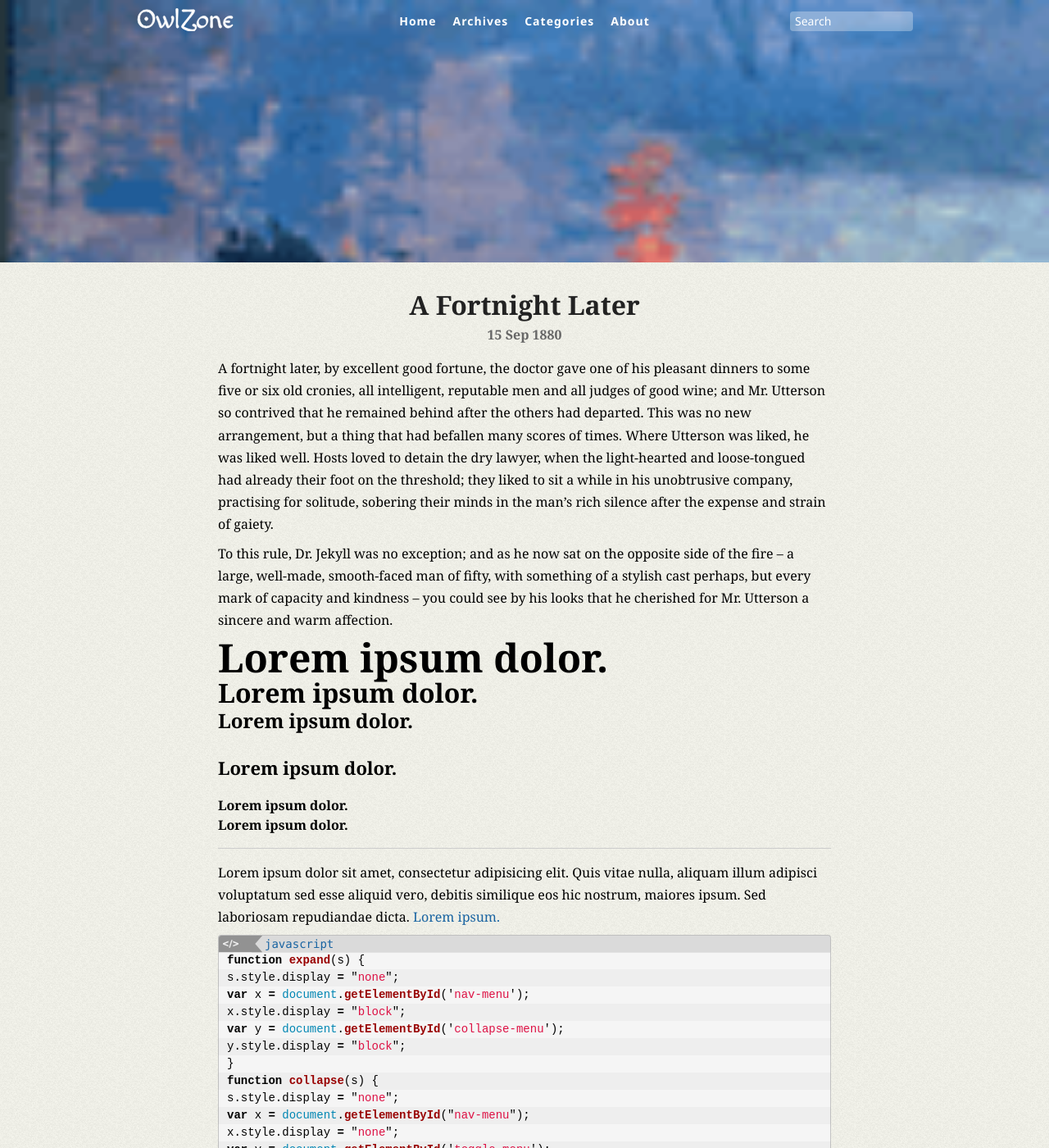
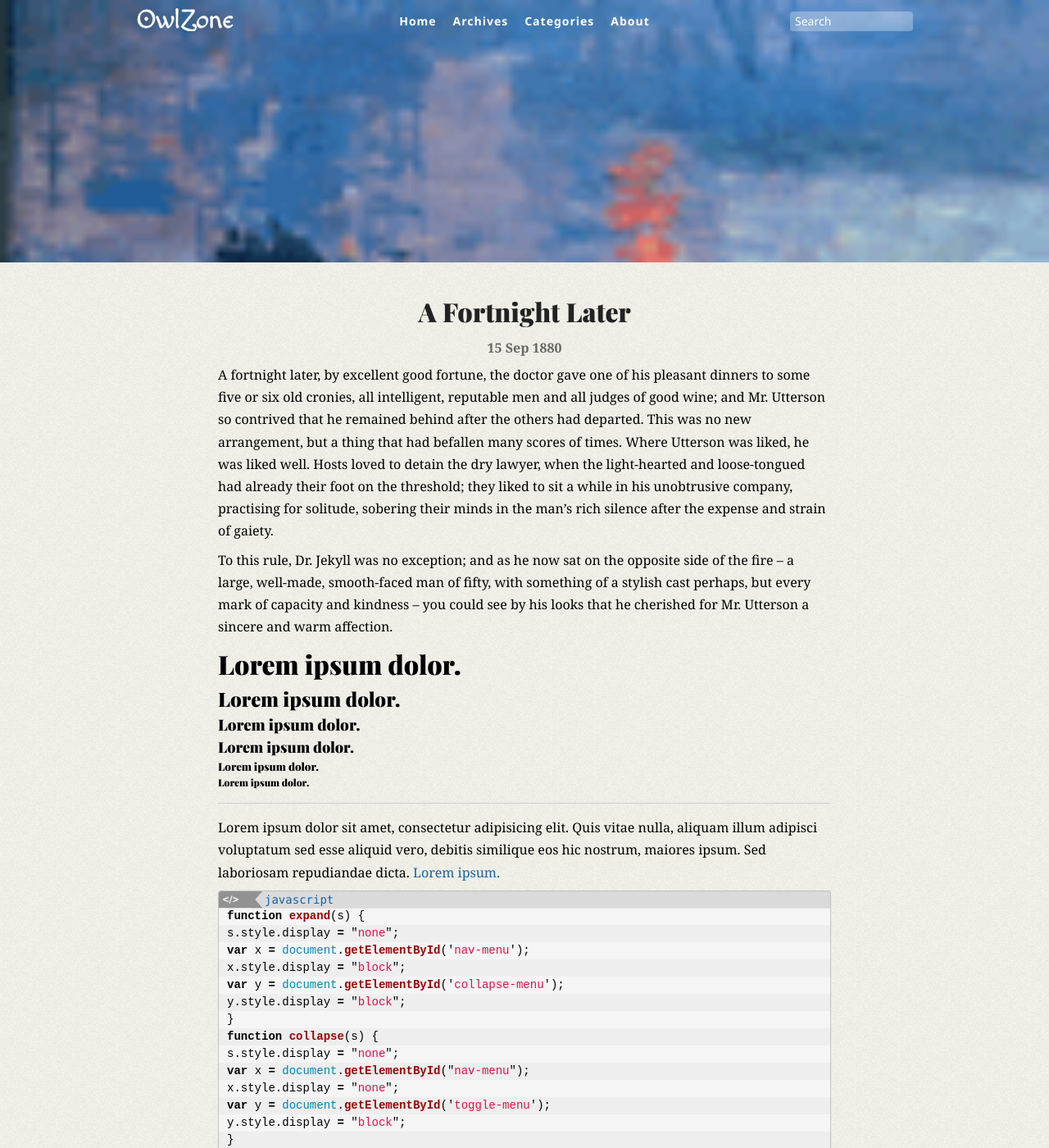
Before and after one commit to mapkts/owlzone, a Jekyll site: the page built from _posts/1880-09-15-a-fortnight-later.markdown, in a window 1280 px wide and 1400 px high. Shown: the whole window at 82% size. Built offline with Jekyll 4.4.1, drawn with Linux system fonts in a browser that asks for light colours.

Commit message:
normally update

```diff
--- a/_includes/head.html
+++ b/_includes/head.html
@@ -10,6 +10,7 @@
   {%- endif -%}
 </title>
 <link href="{{ site.baseurl }}/assets/css/style.css" rel="stylesheet">
+<link href="https://fonts.googleapis.com/css?family=Playfair+Display:900" rel="stylesheet">
 <script>
   (function(i,s,o,g,r,a,m){i['GoogleAnalyticsObject']=r;i[r]=i[r]||function(){
   (i[r].q=i[r].q||[]).push(arguments)},i[r].l=1*new Date();a=s.createElement(o),
--- a/_includes/widget.html
+++ b/_includes/widget.html
@@ -6,7 +6,7 @@
             {% for category in site.categories %}
             <li>
                 <svg class="circle-svg" width="20" height="20" viewBox="-24 -24 48 48"><path d="M 0,0 m 0,-22 a 22,22 0 1 1 0,44 a 22,22 0 1 1 0,-44" stroke="#ccc" stroke-width="4" style="fill-opacity: 0;"></path><path class="svg-path" d="M 0,0 m 0,-22 a 22,22 0 1 1 0,44 a 22,22 0 1 1 0,-44" stroke="#1863a1" stroke-width="4" style="fill-opacity: 0; stroke-linecap: round; stroke-dasharray: 150px; stroke-dashoffset: 150px;"></path></svg>
-                <a href="{{ root_url }}/{{ site.category_dir }}#{{ category | first }}" class="categories-list-item" cate="{{ category | first }}">
+                <a href="{{ root_url }}/{{ site.category_dir }}#{{ category | first | slugify }}" class="categories-list-item" cate="{{ category | first }}">
                   <span class="name">{{ category | first }}</span>
                   <span class="badge">({{ category | last | size }}) </span>
                 </a>
--- a/assets/css/style.css
+++ b/assets/css/style.css
@@ -48,8 +48,6 @@
 	-moz-transition: color 0.3s;
 	transition: color 0.3s;
 }
-/* a:link { color: #1863a1; } */
-/* a:visited { color: #751590; } */
 a:focus,
 a:hover {
 	color: #0181eb;
@@ -60,33 +58,34 @@
 }
 
 h1 {
-	font-size: 48px;
-	font-size: 3rem;
-	line-height: 1;
+	font-size: 2em;
+	font-weight: 900;
+	font-family: 'Playfair Display', serif;
 }
 h2 {
-	font-size: 32px;
-	font-size: 2rem;
-	line-height: 1.2;
+	font-size: 1.5em;
+	font-weight: 900;
+	font-family: 'Playfair Display', serif;
 }
 h3 {
-	font-size: 24px;
-	font-size: 1.5rem;
-	line-height: 1.2;
+	font-size: 1.17em;
+	font-weight: 900;
+	font-family: 'Playfair Display', serif;
 }
 h4 {
-	margin: 30px 0 20px;
-	font-size: 22px;
-	font-size: 1.375rem;
-	line-height: 1.2;
+	font-size: 1.12em;
+	font-weight: 900;
+	font-family: 'Playfair Display', serif;
 }
 h5 {
-	font-size: 16px;
-	font-size: 1rem;
+	font-size: .83em;
+	font-weight: 900;
+	font-family: 'Playfair Display', serif;
 }
 h6 {
-	font-size: 16px;
-	font-size: 1rem;
+	font-size: .75em;
+	font-weight: 900;
+	font-family: 'Playfair Display', serif;
 }
 
 li {
@@ -429,7 +428,7 @@
 /*
  * Gallery
  */
-.img-gallery {
+/* .img-gallery {
 	position: relative;
 	width: 80%;
 	margin: 14px auto;
@@ -458,7 +457,7 @@
 	display: block;
 	height: 100%;
 	transform: translate(-50%, 0);
-}
+} */
 
 
 
@@ -507,9 +506,9 @@
 	background-position: center;
 	background-size: cover;
 }
-a.post-image:hover {
+.post-card:hover .post-image {
 	filter: grayscale(1);
-	transition: all .3s ease-in-out;
+	transition: .3s ease 2s;
 }
 .post-title {
 	padding: 16px 16px 0px;
@@ -745,7 +744,7 @@
 .post-content .post-meta {
 	text-align: center;
 	color: #666;
-	padding: .5em 0;
+	padding: .5em 0 0;
 	font-weight: 900;
 }
 .post-content p {
@@ -774,7 +773,7 @@
 	text-align: center;
 }
 .archive h2 {
-	margin: 40px 0 25px -20px;
+	margin: 25px 0 25px -20px;
 	border-bottom: 1px solid #ccc;
 }
 .archive ul {
--- a/index.html
+++ b/index.html
@@ -21,7 +21,7 @@
 
 					<div class="post-info">
 							{% for tag in post.tags %}
-							<a class="tag {{ tag }}" href="{{ root_url }}/{{ site.tag_dir }}#{{ tag }}" title="{{ tag }}"></a>
+							<a class="tag {{ tag }}" href="{{ root_url }}/{{ site.tag_dir }}#{{ tag | slugify }}" title="{{ tag }}"></a>
 							{% endfor %}
 							<a class="read-more" href="{{ post.url }}">Read More »</a>
 					</div>
```
